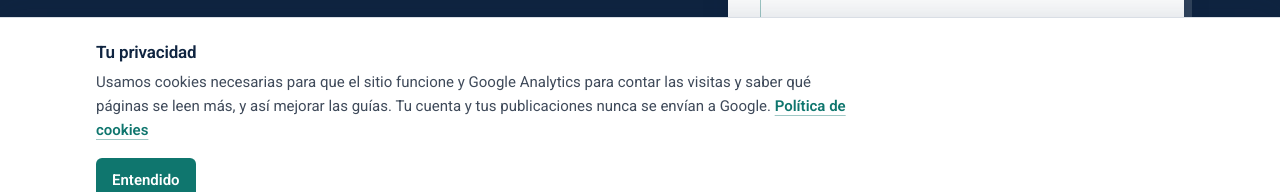
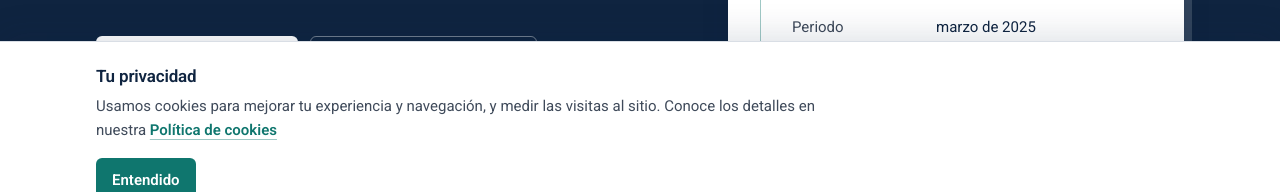
Before and after one commit to Javier0618/Voz-Laboral, a React (Vite) app: page / in a window 1280 px wide. Shown: the part 578-770 px from the top of the page. Built offline with nearby package versions, Linux system fonts and the light colour scheme; no server answers; the database is empty.

Commit message:
Simplificar texto informativo del banner de cookies

```diff
--- a/src/components/CookieConsent.tsx
+++ b/src/components/CookieConsent.tsx
@@ -61,8 +61,8 @@ export function CookieConsent() {
         <h2 id="cookies-titulo" className="font-sans text-base font-semibold text-ink">Tu privacidad</h2>
         <p className="mt-1 max-w-3xl text-sm leading-6 text-slate">
           {conAnuncios
-            ? 'Usamos cookies necesarias para que el sitio funcione y Google Analytics para contar las visitas y saber qué páginas se leen. Con tu permiso, también usamos cookies de Google para mostrarte publicidad personalizada. Tu cuenta y tus publicaciones nunca se envían a Google.'
-            : 'Usamos cookies necesarias para que el sitio funcione y Google Analytics para contar las visitas y saber qué páginas se leen más, y así mejorar las guías. Tu cuenta y tus publicaciones nunca se envían a Google.'}{' '}
+            ? 'Usamos cookies para mejorar tu experiencia y navegación. También medimos las visitas y, si lo autorizas, mostramos publicidad personalizada. Conoce los detalles en nuestra'
+            : 'Usamos cookies para mejorar tu experiencia y navegación, y medir las visitas al sitio. Conoce los detalles en nuestra'}{' '}
           <Link to="/politicas/cookies" className="btn-link">Política de cookies</Link>
         </p>
 
```
